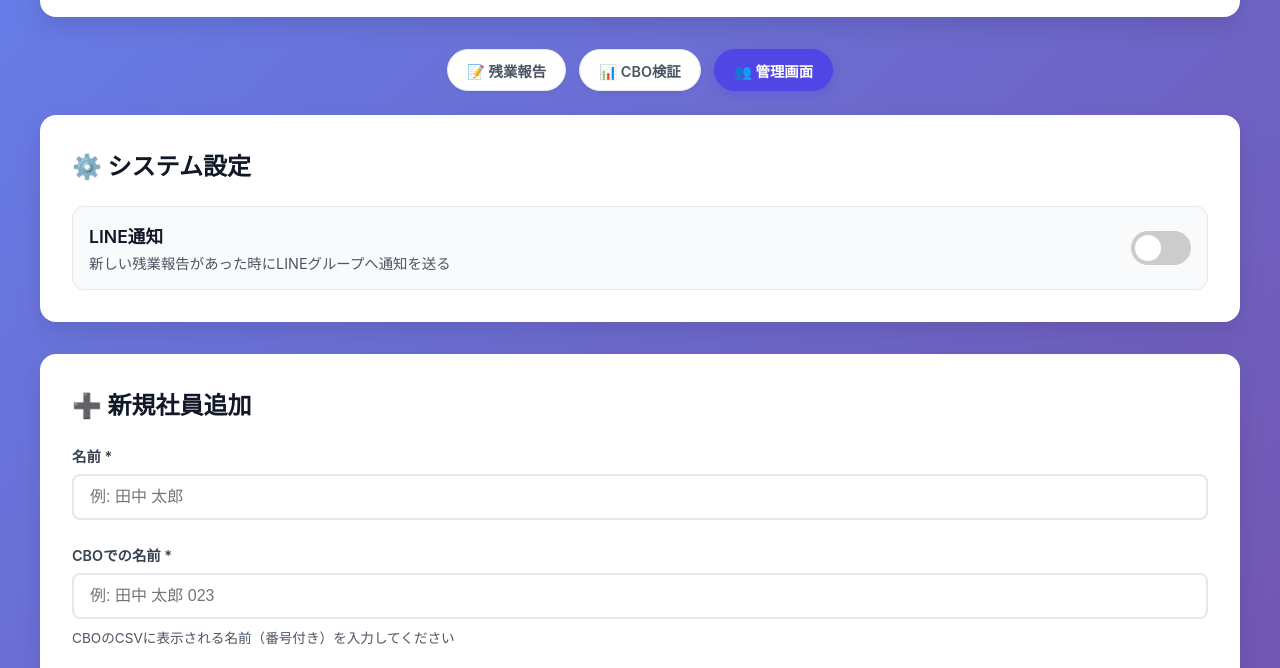
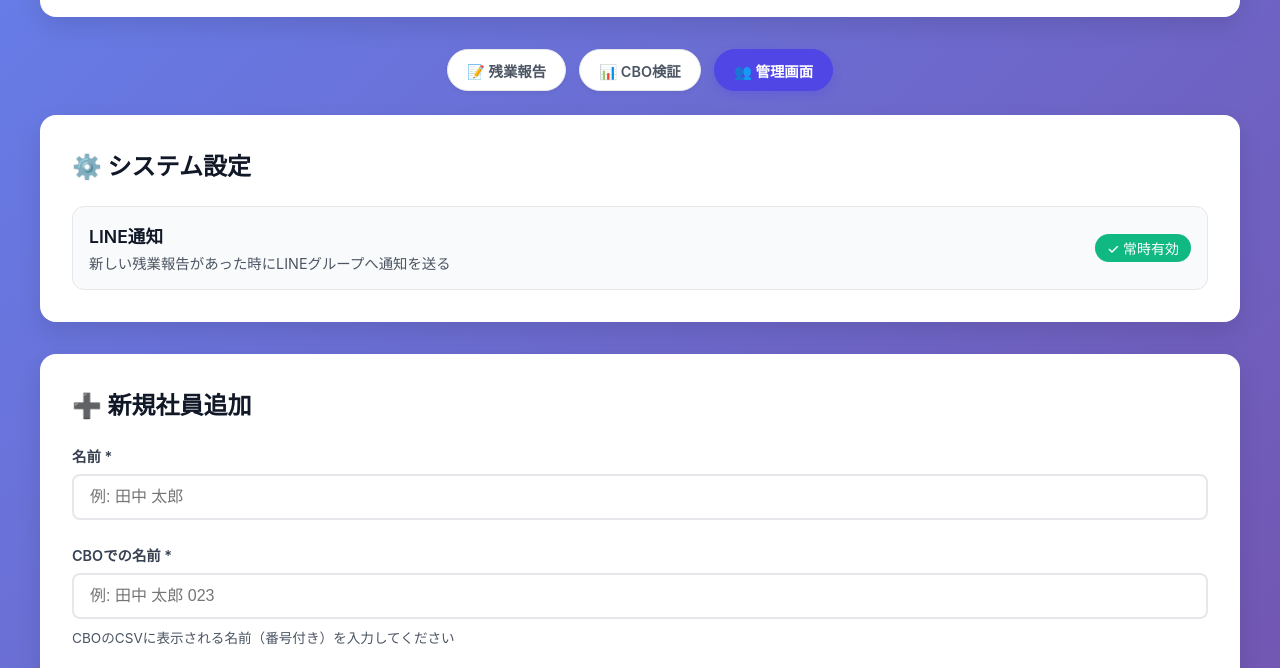
Before and after one commit to tatehub778/overtime-report-bot, a website: page public/admin.html in a window 1280 px wide. Shown: the part 125-793 px from the top of the page. Drawn offline with Linux system fonts and the light colour scheme; no server answers.

Commit message:
Remove LINE notification toggle - always send notifications

```diff
--- a/public/admin.html
+++ b/public/admin.html
@@ -29,10 +29,11 @@
                     <span class="setting-label">LINE通知</span>
                     <span class="setting-desc">新しい残業報告があった時にLINEグループへ通知を送る</span>
                 </div>
-                <label class="switch">
-                    <input type="checkbox" id="lineNotifyToggle">
-                    <span class="slider round"></span>
-                </label>
+                <div style="display: flex; align-items: center; gap: 8px;">
+                    <span
+                        style="background: #10b981; color: white; padding: 4px 12px; border-radius: 16px; font-size: 0.875em; font-weight: 500;">✓
+                        常時有効</span>
+                </div>
             </div>
         </section>
 
```
Also changed, not shown: api/submit-report.js (+3 -13 lines).
